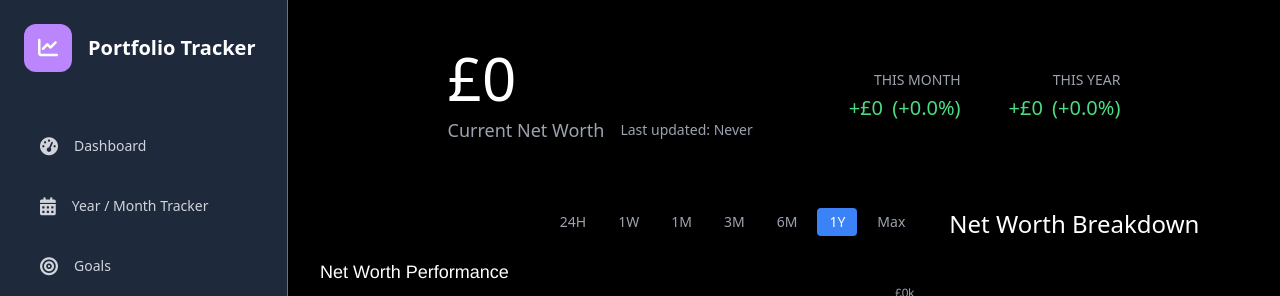
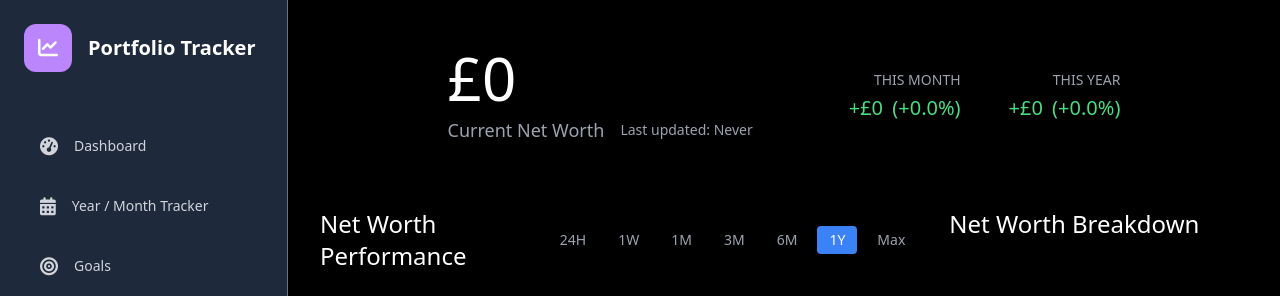
Before and after one commit to danieljgriffin/FinanceTracker, a Flask app: page /dashboard-v2 in a window 1280 px wide. Shown: the top 296 px of the page. Run offline with Flask 3, Linux system fonts and the light colour scheme; data that the repository does not hold is empty; some libraries are stand-ins or nearby versions.

Commit message:
Align net worth performance title with chart controls
Adjusted templates/dashboard_v2.html to place the "Net Worth Performance" title on the same line as chart controls, using flexbox for alignment. Removed the Chart.js title configuration for this element.

Replit-Commit-Author: Agent
Replit-Commit-Session-Id: 5b211c2b-4a0a-4b5e-ae65-7d843f7a2715
Replit-Commit-Checkpoint-Type: full_checkpoint
Replit-Commit-Screenshot-Url: https://storage.googleapis.com/screenshot-production-us-central1/d570fb0a-fe4c-4fda-b5c3-aa409779e17c/5b211c2b-4a0a-4b5e-ae65-7d843f7a2715/6MCz57v

```diff
--- a/templates/dashboard_v2.html
+++ b/templates/dashboard_v2.html
@@ -118,9 +118,12 @@
                 <!-- Line Chart Section (2/3 width) -->
                 <div class="flex-1" style="flex: 2;">
                     <div class="relative">
-                        <!-- Time Period Controls -->
-                        <div id="chartControls" class="flex justify-end space-x-2 mb-4">
-                            <!-- Controls will be added by JavaScript -->
+                        <!-- Header with title and controls on same line -->
+                        <div class="flex justify-between items-center mb-6">
+                            <h2 class="text-2xl font-medium text-white">Net Worth Performance</h2>
+                            <div id="chartControls" class="flex space-x-2">
+                                <!-- Controls will be added by JavaScript -->
+                            </div>
                         </div>
                         <!-- Chart Container -->
                         <div class="relative h-96">
@@ -181,17 +184,6 @@
                 responsive: true,
                 maintainAspectRatio: false,
                 plugins: {
-                    title: {
-                        display: true,
-                        text: 'Net Worth Performance',
-                        color: '#ffffff',
-                        font: {
-                            size: 18,
-                            weight: 'normal'
-                        },
-                        align: 'start',
-                        position: 'top'
-                    },
                     legend: {
                         display: false
                     }
```
